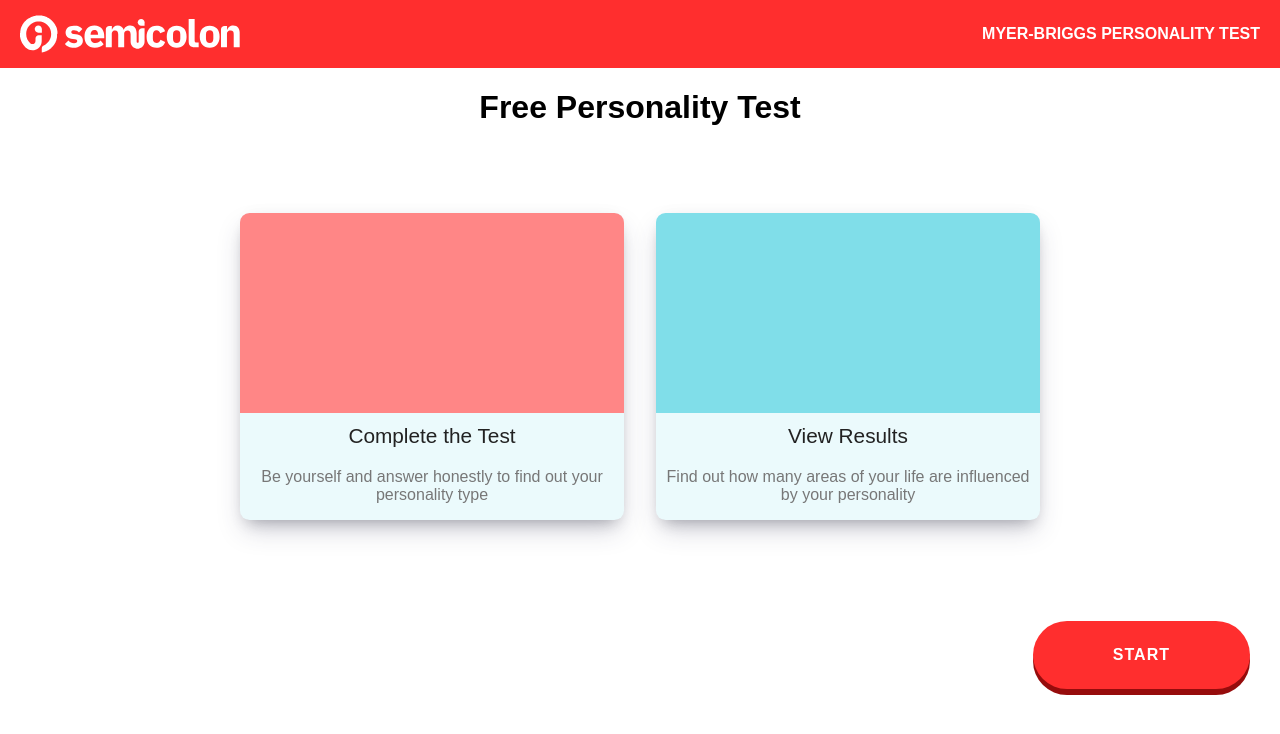
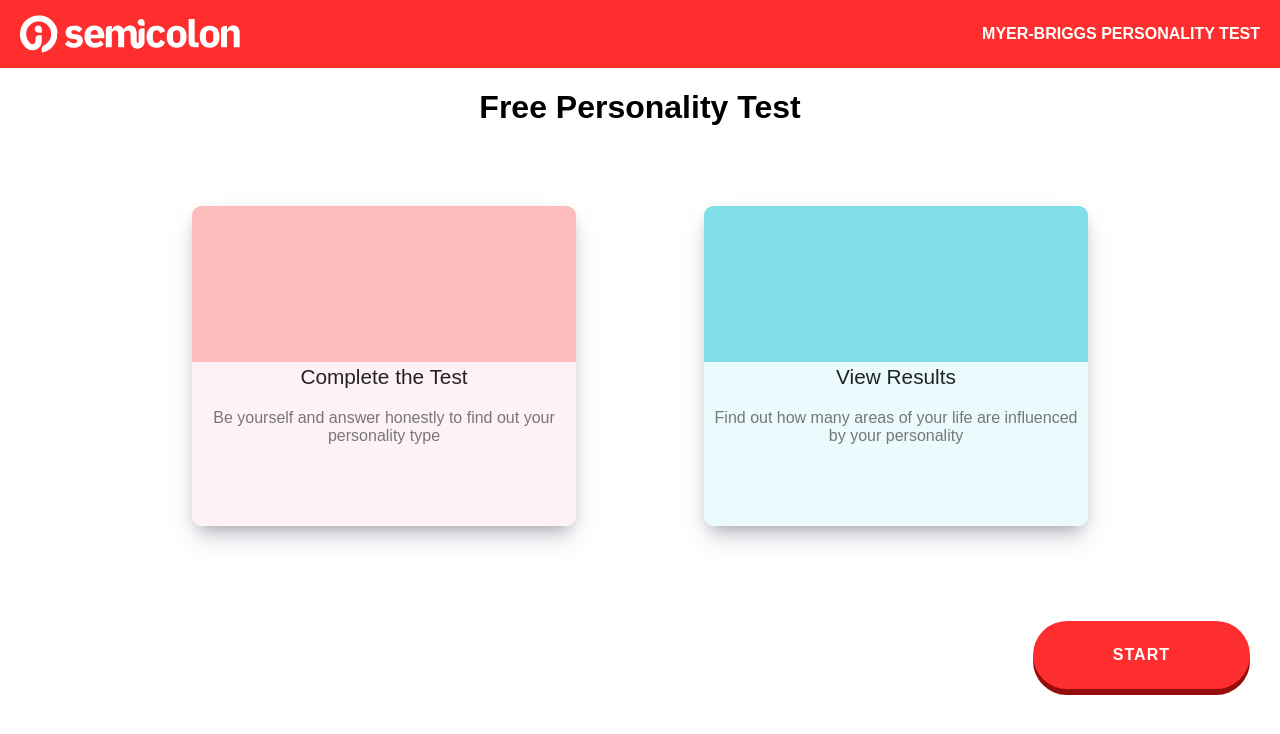
Before and after one commit to sanni-anjola/myer-briggs, a React (Create React App) app: page / in a window 1280 px wide. Shown: the top 734 px of the page. Built offline with nearby package versions, Linux system fonts and the light colour scheme.

Commit message:
few touches

```diff
--- a/src/GlobalStyle.js
+++ b/src/GlobalStyle.js
@@ -42,6 +42,7 @@ export const GlobalStyle = createGlobalStyle `
   body{
     margin: 0;
     padding: 0;
+    //background-color: #E5E5E5;
 
 
     h1{
--- a/src/components/BeginTest/index.js
+++ b/src/components/BeginTest/index.js
@@ -1,5 +1,4 @@
 import React from "react";
-import {Link, useLocation} from "react-router-dom";
 import Card from "../Card";
 import Button from "../Button";
 
--- a/src/components/Card/Card.styles.js
+++ b/src/components/Card/Card.styles.js
@@ -4,13 +4,15 @@ import styled from "styled-components";
 export const OurCards = styled.div`
   display: flex;
   align-items: center;
-  justify-content: center;
+  justify-content: space-around;
   height: 60vh;
+  width: 80%;
+  margin: 0 auto;
 `
 
 export const OurCard = styled.div`
   text-align: center;
-
+  height: 40vh;
   background: var(--semicolonAquaBlue5);
   width: 24em;
   border-radius: 0.6em;
@@ -40,17 +42,7 @@ export const OurCard = styled.div`
     box-shadow: 0 13px 40px -5px hsla(240, 30.1%, 28%, 0.12), 0 8px 32px -8px hsla(0, 0%, 0%, 0.14), 0 -6px 32px -6px hsla(0, 0%, 0%, 0.02);
   }
 
-  & img {
-    width: 100%;
-    object-fit: cover;
-  }
 
-  & hr {
-    height: 1px;
-    width: 80%;
-    margin: 10px auto 0;
-    color: var(--semicolonGrey4);
-  }
   & h2 {
     color: #222;
     margin-top: -0.2em;
--- a/src/components/Card/index.js
+++ b/src/components/Card/index.js
@@ -5,18 +5,16 @@ const Card = () => {
     return (
         <OurCards>
             <OurCard>
-                <div style={{height: '25vh', backgroundColor: 'var(--semicolonHotRed3)'}}/>
-                <hr/>
-                    <div style={{backgroundColor:'var(--semicolonAquaBlue5)'}}>
+                <div style={{height: '20vh', backgroundColor: 'var(--semicolonHotRed4)'}}/>
+                    <div style={{height: '25vh', backgroundColor:'#FFF2F5'}}>
                         <h2>Complete the Test</h2>
                         <p>Be yourself and answer honestly to find out your personality type</p>
                     </div>
             </OurCard>
 
             <OurCard>
-                <div style={{height: '25vh', backgroundColor: 'var(--semicolonAquaBlue3)'}}/>
-                <hr/>
-                <div style={{backgroundColor:'var(--semicolonAquaBlue5)'}}>
+                <div style={{height: '20vh', backgroundColor: 'var(--semicolonAquaBlue3)'}}/>
+                <div style={{height: '25vh', backgroundColor:'var(--semicolonAquaBlue5)'}}>
                     <h2>View Results</h2>
                     <p>Find out how many areas of your life are influenced by your personality</p>
                 </div>
--- a/src/components/OptionButton/OptionButton.styles.js
+++ b/src/components/OptionButton/OptionButton.styles.js
@@ -21,7 +21,7 @@ export const Content = styled.div`
   //top: 497px;
   background: var(--semicolonGrey5);
   border-radius: 20px;
-  height: 25vh;
+  height: 30vh;
   width: 40vw;
   display: flex;
   cursor: pointer;
@@ -31,14 +31,17 @@ export const Content = styled.div`
 
 
 export const OptionText = styled.p`
+  align-self: center;
   //width: 446px;
   width: 90%;
-  height: 42px;
+  //height: 42px;
   //left: 126px;
   //top: 543px;
   font-weight: 300;
-  font-size: 36px;
-  line-height: 46.8px;
+  //font-size: 36px;
+  font-size: 2em;
+  //line-height: 46.8px;
+  line-height: 1.5em;
   margin: 0 auto;
   //position: absolute;
   color: #000000;
--- a/src/components/ProgressBar/index.js
+++ b/src/components/ProgressBar/index.js
@@ -1,10 +1,9 @@
-import { Container, Filler, Label} from './ProgressBar.styles';
+import { Container, Filler} from './ProgressBar.styles';
 
 const ProgressBar = ({ width, color }) => {
     return (
         <Container>
             <Filler style={{width: `${width}%`, background: color}}>
-                {/*<Label>{`${width}%`}</Label>*/}
             </Filler>
         </Container>
     );
--- a/src/components/Questionnaire/index.js
+++ b/src/components/Questionnaire/index.js
@@ -1,4 +1,3 @@
-import React, { useState, useEffect } from "react";
 import {OptionButton} from "../OptionButton";
 import Button from "../Button";
 import ProgressBar from "../ProgressBar";
```
Also changed, not shown: src/components/OptionButton/index.js (+2 -20 lines), src/components/Result/index.js (+4 -8 lines).
